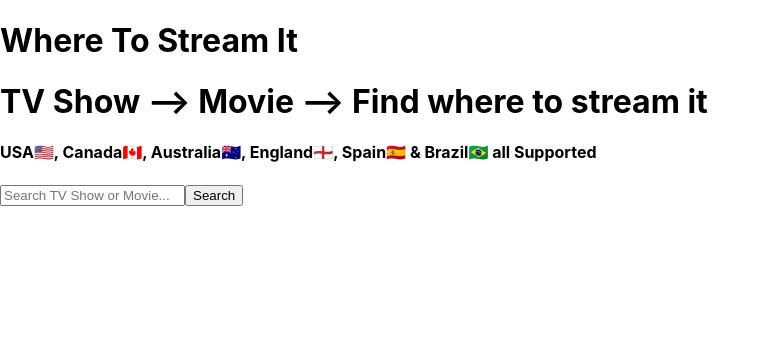
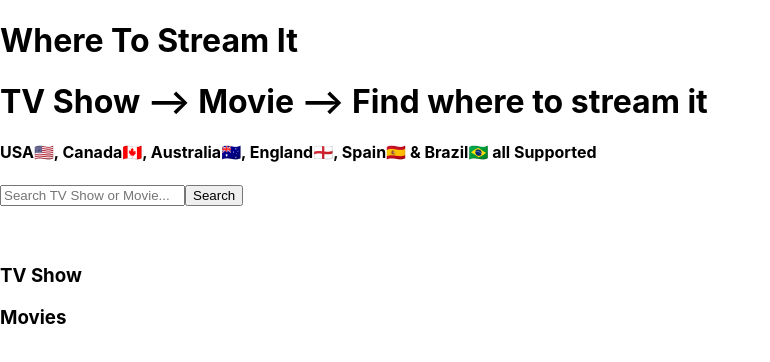
Before and after one commit to A-Afolabi/Streaming-Side-Project, a React (Create React App) app in the folder client/: page / in a window 1280 px wide. Shown: the top 362 px of the page, without its empty margins (0-770 px from the left). Built offline with nearby package versions, Linux system fonts and the light colour scheme; no server answers.

Commit message:
homepage updates

```diff
--- a/client/src/components/Main.js
+++ b/client/src/components/Main.js
@@ -23,6 +23,11 @@ const Main = () => {
         <input type='text' name='movieOrTvshow' placeholder='Search TV Show or Movie...' />
         <button>Search</button>
       </form>
+      <br></br>
+      <br></br>
+      {/* Replace br with padding later */}
+      <h3>TV Show</h3>
+      <h3>Movies</h3>
     </div>
   )
 }
```
